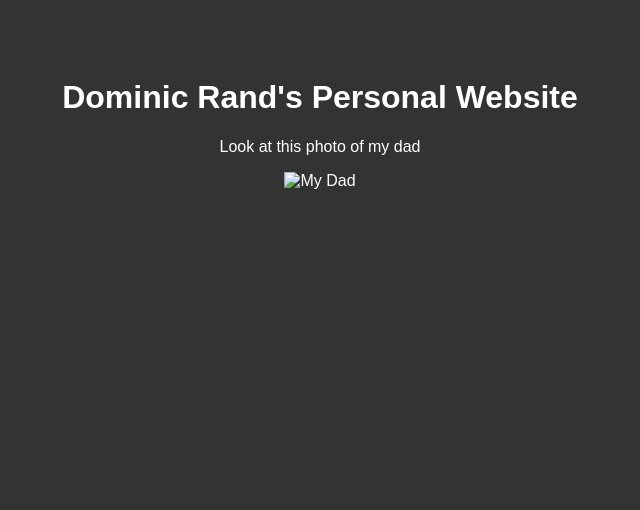
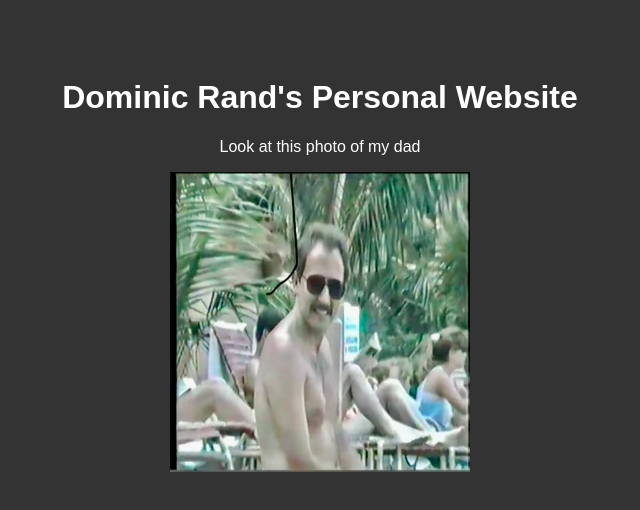
Before and after one commit to TheDominator54/DomCom, a plain HTML site: page index.html in a window 1280 px wide. Shown: the whole page, without its empty margins (320-960 px from the left). Drawn offline with Linux system fonts and the light colour scheme.

Commit message:
photo of dad fixed

```diff
--- a/index.html
+++ b/index.html
@@ -20,6 +20,6 @@
 <body>
     <h1>Dominic Rand's Personal Website</h1>
     <p>Look at this photo of my dad</p>
-    <img src="dad.jpg" alt="My Dad" style="width: 300px; height: 300px;">
+    <img src="Photo_Dad.jpeg" alt="My Dad" style="width: 300px; height: 300px;">
 </body>
 </html>
```
